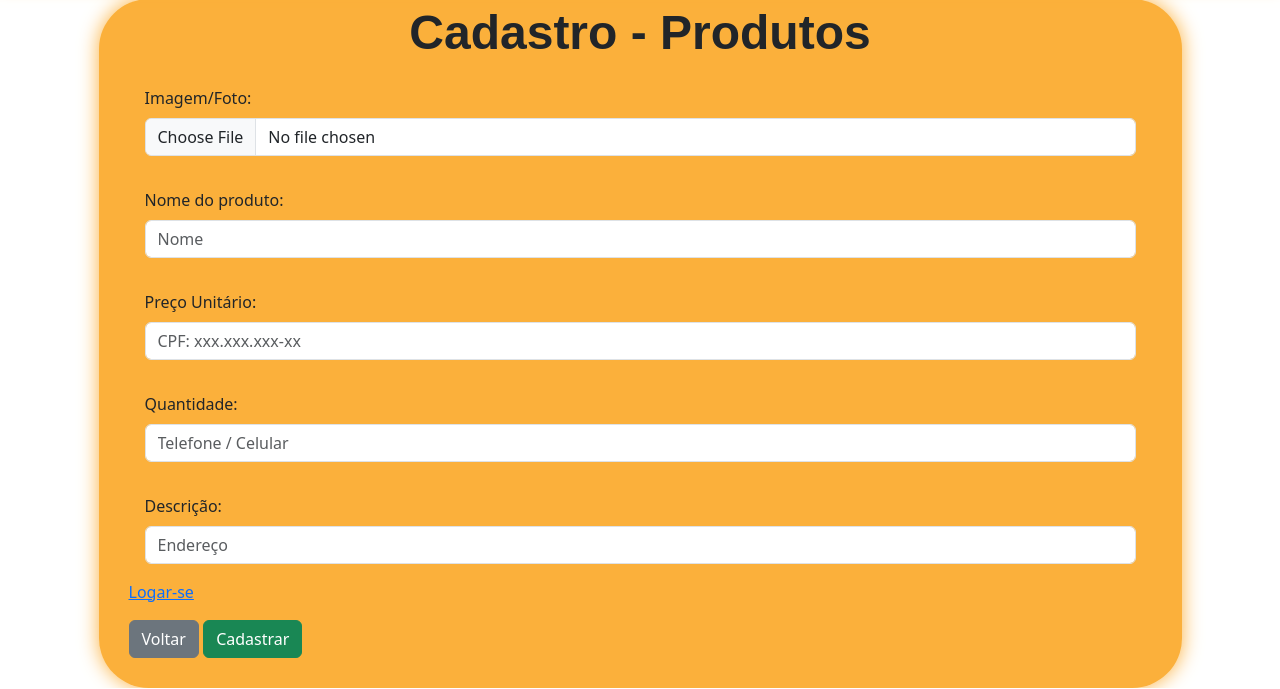
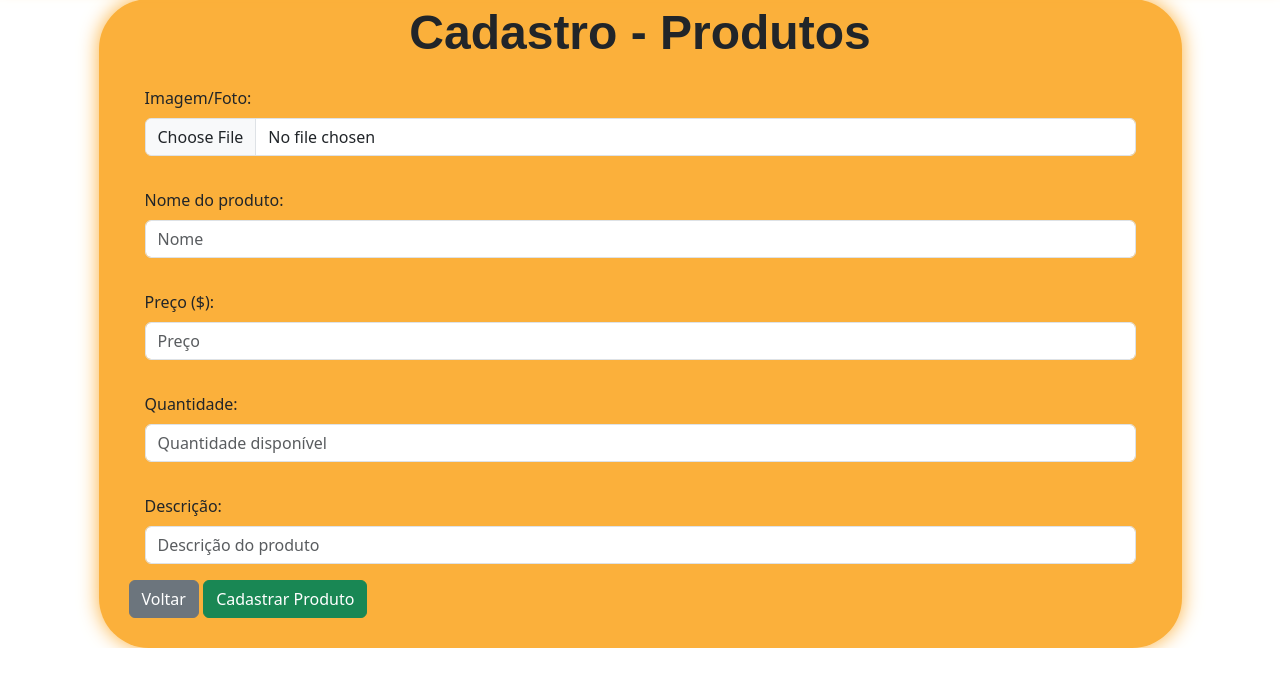
Before and after one commit to TataVic/PizzariaGellato, a PHP site: page /cadastroproduto.php in a window 1280 px wide. Shown: the part 111-800 px from the top of the page. Run offline with PHP 8.4, Linux system fonts and the light colour scheme; some web fonts are replaced.

Commit message:
alteração na tela de cadastro de produto para colunas

```diff
--- a/PizzaGellato/cadastroproduto.php
+++ b/PizzaGellato/cadastroproduto.php
@@ -15,31 +15,27 @@
         </div>
        <div class="p-3">
         <label for="formFile" class="form-label">Imagem/Foto:</label>
-        <input class="form-control" type="file" id="formFile">
+        <input class="form-control" type="file" id="formFile" name="imagem">
       </div>
       <div class="p-3" id="caixas"> <!-- terminar os names -->
         <label for="inputNome" class="form-label">Nome do produto:</label>
         <input type="text" class="form-control" id="inputNome" name="nome_produto" placeholder="Nome" required>
       </div>
       <div class="p-3" id="caixas">
-        <label for="inputpreco" class="form-label">Preço Unitário:</label>
-        <input type="text" class="form-control" id="inputpreco" name="preco_unitario"  placeholder="CPF: xxx.xxx.xxx-xx" >
+        <label for="inputpreco" class="form-label">Preço ($):</label>
+        <input type="text" class="form-control" id="inputpreco" name="preco_unitario"  placeholder="Preço" >
       </div>
-
       <div class="p-3" id="caixas">
         <label for="inputquantidade" class="form-label">Quantidade: </label>
-        <input type="text" class="form-control" id="inputquantidade" name="categoria_produto" placeholder="Telefone / Celular">
+        <input type="number" class="form-control" id="inputquantidade" name="quantidade_produto" placeholder="Quantidade disponível">
       </div>
       <div class="p-3" id="caixas">
           <label for="inputdescricao" class="form-label">Descrição:</label>
-          <input type="text" class="form-control" id="inputdescricao" name="endereco"  placeholder="Endereço">
+          <input type="text" class="form-control" id="inputdescricao" name="descricao_produto"  placeholder="Descrição do produto">
       </div>
     <!-- data da inclusão ser automatica -->
-      <div class="mb-3" id="caixas">
-              <a href="cadastrocliente.php">Logar-se</a>
-      </div>
       <a class="btn btn-secondary" href="index.php">Voltar</a>
-        <button type="submit" class="btn btn-success">Cadastrar</button>
+        <button type="submit" class="btn btn-success">Cadastrar Produto</button>
       </form>
    </div>
   </div>
```
Also changed, not shown: PizzaGellato/cadastrocliente.php (+32 -15 lines).
